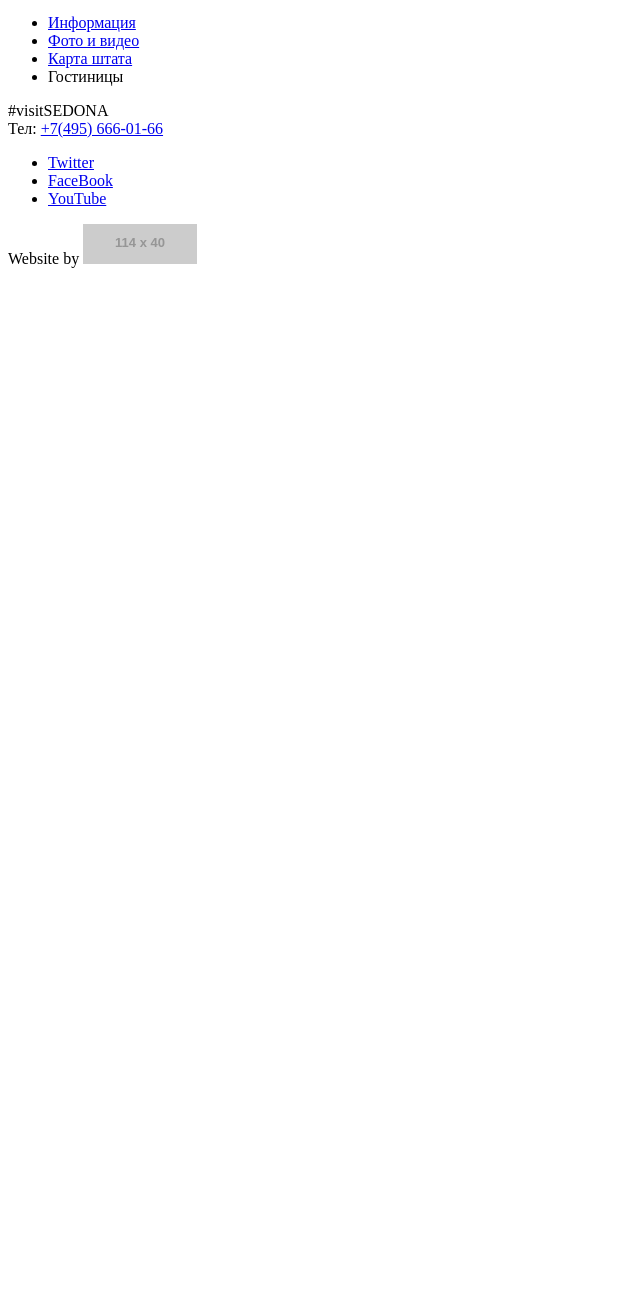
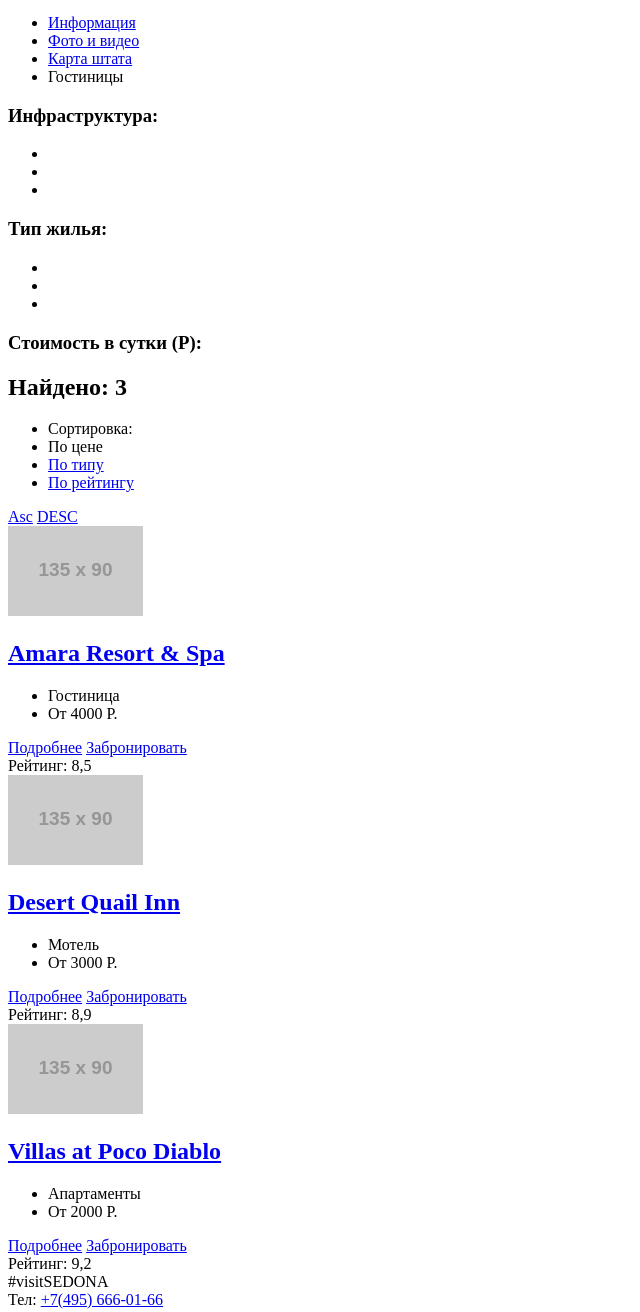
Before and after one commit to goplyak/1579765-sedona-29, a plain HTML site: page hotels.html in a window 1280 px wide. Shown: the part 84-1396 px from the top of the page, without its empty margins (0-640 px from the left). Before the commit the page ends 800 px from the top, so only its background shows below. Drawn offline with Linux system fonts and the light colour scheme; placeholder pictures from the web are drawn by us.

Commit message:
обновил код

```diff
--- a/hotels.html
+++ b/hotels.html
@@ -18,10 +18,128 @@
     </header>
     <main>
       <section>
-
+        <form action="https://echo.htmlacademy.ru/">
+          <div>
+            <h3>Инфраструктура:</h3>
+            <ul>
+              <li>
+                <!--тут элемент формы -->
+              </li>
+              <li>
+                <!--тут элемент формы -->
+              </li>
+              <li>
+                <!--тут элемент формы -->
+              </li>
+            </ul>
+          </div>
+          <div>
+            <h3>Тип жилья:</h3>
+            <ul>
+              <li>
+                <!--тут элемент формы -->
+              </li>
+              <li>
+                <!--тут элемент формы -->
+              </li>
+              <li>
+                <!--тут элемент формы -->
+              </li>
+            </ul>
+          </div>
+          <div>
+            <h3>Стоимость в сутки (Р):</h3>
+            <div>
+              <!--тут элемент формы -->
+            </div>
+          </div>
+        </form>
       </section>
       <section>
+        <h1>Найдено: 3</h1>
+        <ul>
+          <li>Сортировка:</li>
+          <li><a>По цене</a></li>
+          <li><a href="#">По типу</a></li>
+          <li><a href="#">По рейтингу</a></li>
+        </ul>
+        <div>
+          <a href="#">Asc</a>
+          <a href="#">DESC</a>
+        </div>
       </section>
+      <article>
+        <div>
+          <img src="https://via.placeholder.com/135x90" width="135" height="90" alt="Amara Resort & Spa">
+        </div>
+        <div>
+          <h2><a href="blank.html">Amara Resort & Spa</a></h2>
+          <ul>
+            <li>Гостиница</li>
+            <li>От 4000 Р.</li>
+          </ul>
+          <div>
+            <a href="blank.html">Подробнее</a>
+            <a href="#">Забронировать</a>
+          </div>
+        </div>
+        <div>
+          <div>
+            <span></span>
+            <span></span>
+            <span></span>
+            <span></span>
+          </div>
+          <div>Рейтинг: 8,5</div>
+        </div>
+      </article>
+      <article>
+        <div>
+          <img src="https://via.placeholder.com/135x90" width="135" height="90" alt="Desert Quail Inn">
+        </div>
+        <div>
+          <h2><a href="blank.html">Desert Quail Inn</a></h2>
+          <ul>
+            <li>Мотель</li>
+            <li>От 3000 Р.</li>
+          </ul>
+          <div>
+            <a href="blank.html">Подробнее</a>
+            <a href="#">Забронировать</a>
+          </div>
+        </div>
+        <div>
+          <div>
+            <span></span>
+            <span></span>
+            <span></span>
+          </div>
+          <div>Рейтинг: 8,9</div>
+        </div>
+      </article>
+      <article>
+        <div>
+          <img src="https://via.placeholder.com/135x90" width="135" height="90" alt="Villas at Poco Diablo">
+        </div>
+        <div>
+          <h2><a href="blank.html">Villas at Poco Diablo</a></h2>
+          <ul>
+            <li>Апартаменты</li>
+            <li>От 2000 Р.</li>
+          </ul>
+          <div>
+            <a href="blank.html">Подробнее</a>
+            <a href="#">Забронировать</a>
+          </div>
+        </div>
+        <div>
+          <div>
+            <span></span>
+            <span></span>
+          </div>
+          <div>Рейтинг: 9,2</div>
+        </div>
+      </article>
     </main>
     <footer>
       <div>
```
